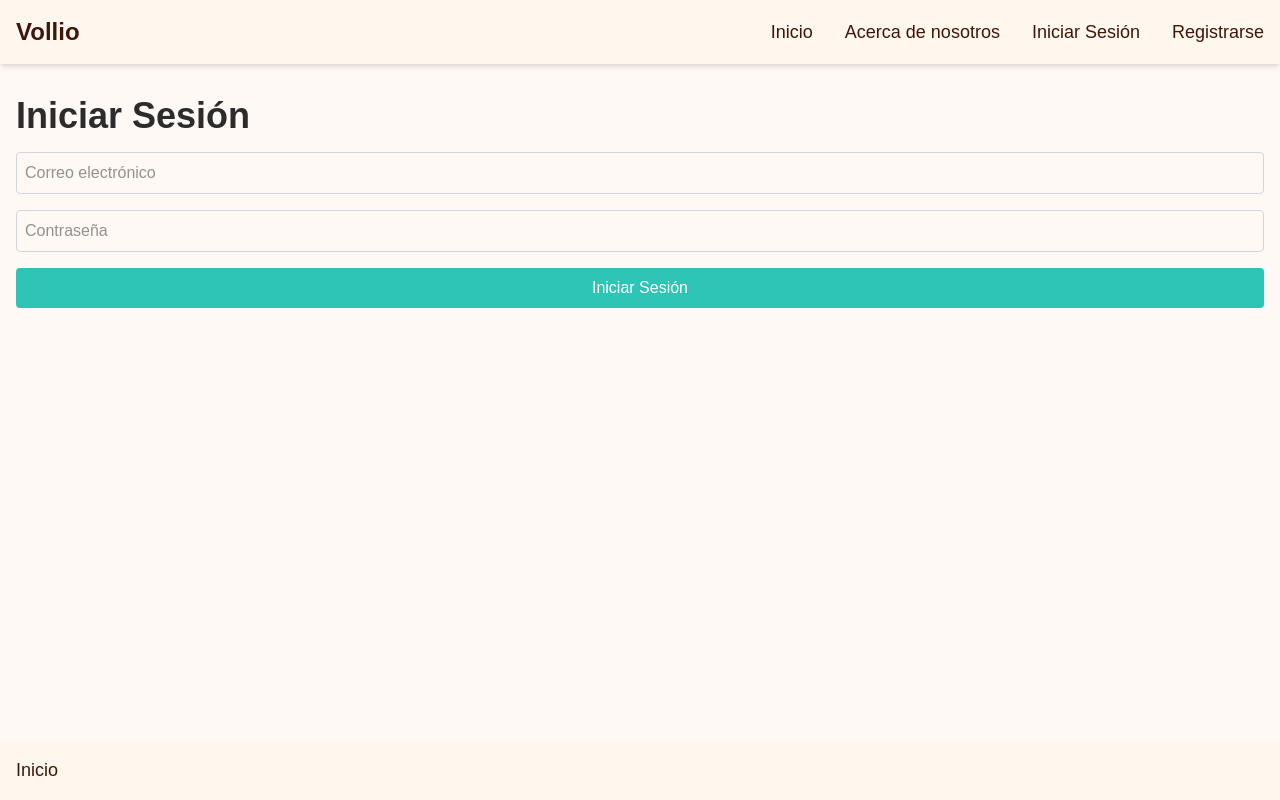
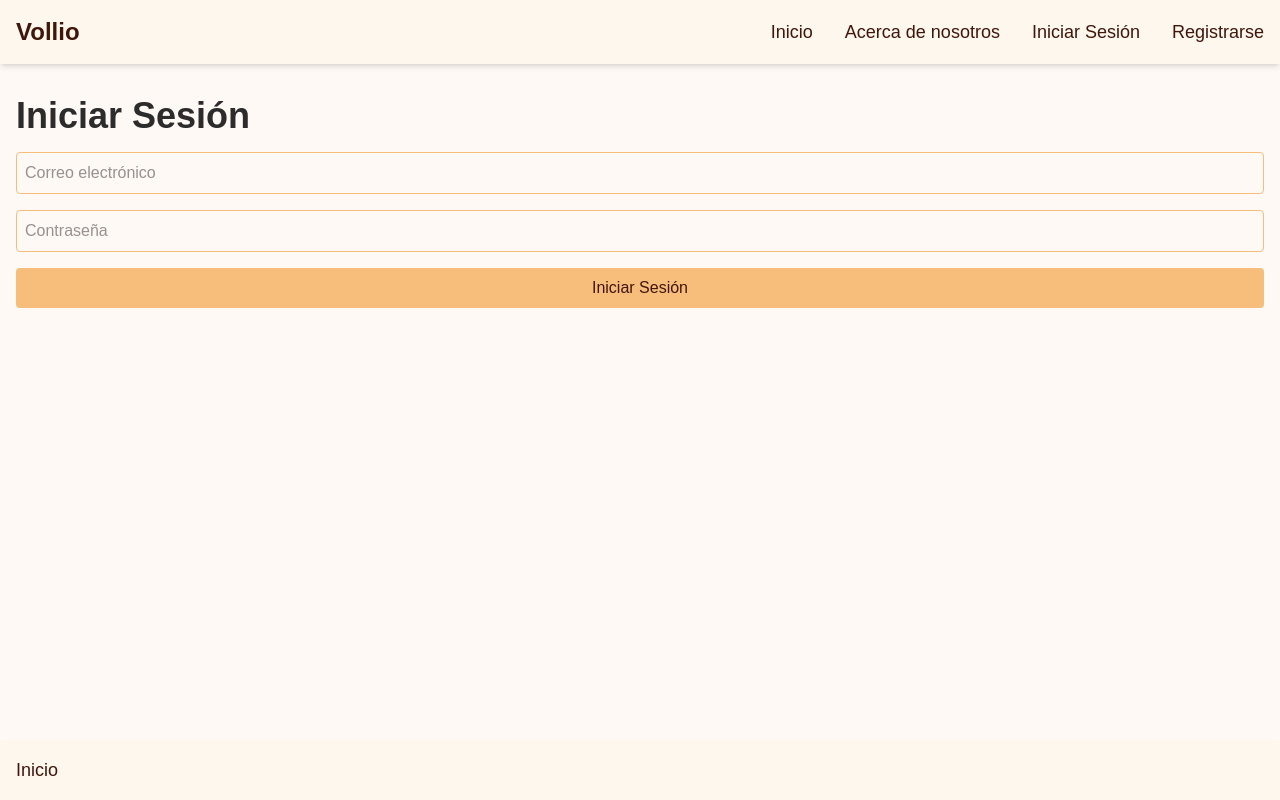
Before and after one commit to ruugii/vollio_front, a Next.js app: page /login in a window 1280 px wide. Built offline with nearby package versions, Linux system fonts and the light colour scheme.

Commit message:
feat: refactor LoginForm to use reusable Input and Button components

```diff
--- a/src/app/components/LoginForm/index.tsx
+++ b/src/app/components/LoginForm/index.tsx
@@ -1,6 +1,8 @@
-'use client'
+"use client";
 
 import loginUser from "@/app/api/login/login";
+import Button from "@/app/ux/Button";
+import Input from "@/app/ux/Input";
 import { useState } from "react";
 
 export default function LoginForm() {
@@ -8,29 +10,27 @@ export default function LoginForm() {
   const [password, setPassword] = useState("");
   return (
     <form className="flex flex-col space-y-4">
-        <input
+      <Input
         value={email}
         onChange={(e) => setEmail(e.target.value)}
         type="email"
         placeholder="Correo electrónico"
-          className="border border-gray-300 p-2 rounded"
       />
-        <input
+      <Input
         value={password}
         onChange={(e) => setPassword(e.target.value)}
         type="password"
         placeholder="Contraseña"
-          className="border border-gray-300 p-2 rounded"
       />
-        <button
+
+      <Button
         type="submit"
-          className="bg-vollio-accent text-white p-2 rounded hover:bg-vollio-dark transition duration-200"
         onClick={(e) => {
           e.preventDefault();
           console.log("Logging in user:", { email, password });
           loginUser({
             email,
-              password
+            password,
           })
             .then((res) => {
               const token = res.token;
@@ -41,10 +41,10 @@ export default function LoginForm() {
               console.error("Error in login:", error);
               alert("Error al iniciar sesión");
             });
-          } }
+        }}
       >
         Iniciar Sesión
-        </button>
+      </Button>
     </form>
-  )
+  );
 }
```
Lines whose indentation alone changed are shown as unchanged.
